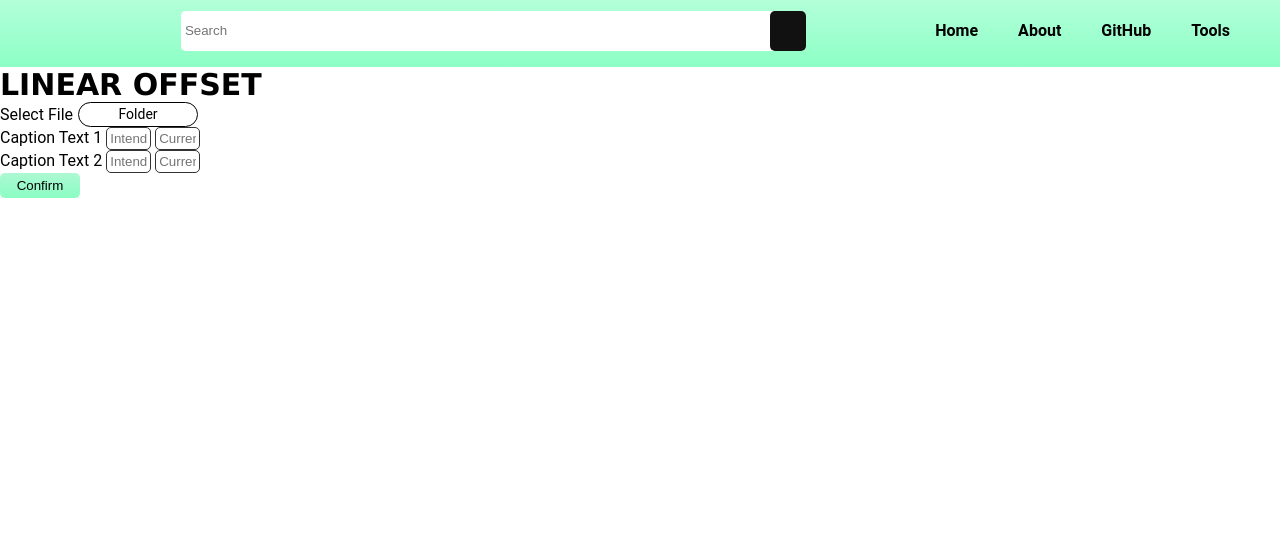
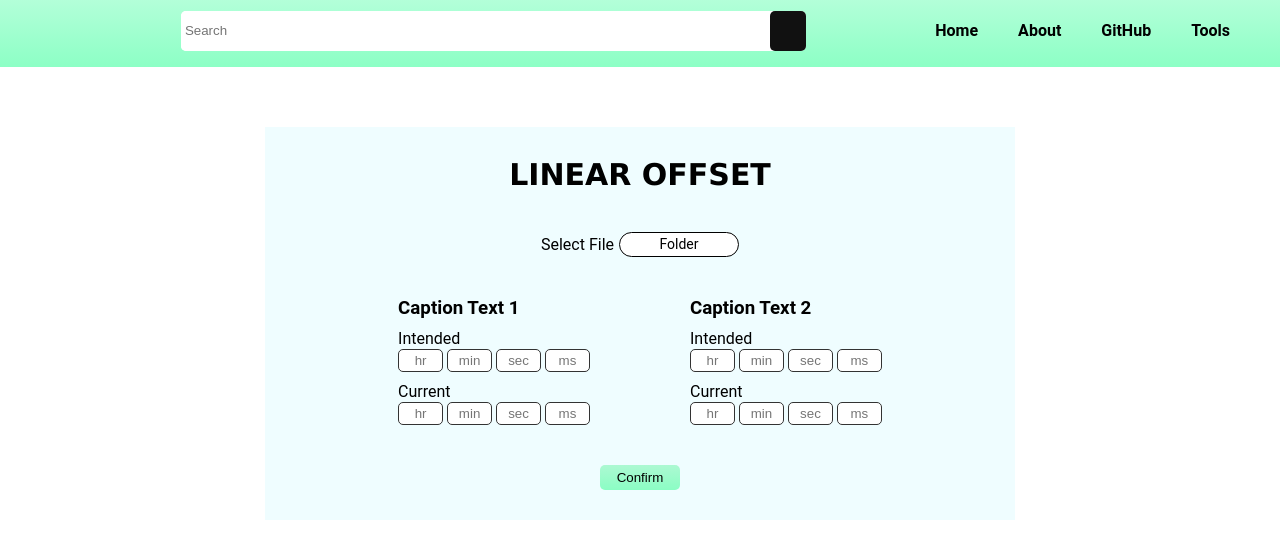
Before and after one commit to DekoMoon/Subtitle-Video-Tools, a website: page html/linear-offset.html in a window 1280 px wide. Drawn offline with Linux system fonts and the light colour scheme.

Commit message:
finished all basic scss except video analysis page

```diff
--- a/html/linear-offset.html
+++ b/html/linear-offset.html
@@ -35,32 +35,68 @@
     </ul>
   </nav>
 
-  <header class="header">
-    <h1 class="header__title h1">Linear Offset</h1>
-  </header>
+  <main class="lo-main">
+    <h1 class="lo-main__title h1">Linear Offset</h1>
 
-  <main class="main">
     <div class="drop-file-box">
-      <span class="drop-file-box__name normal-text">Select File</span>
+      <span class="drop-file-box__name input-name">Select File</span>
       <label for="drop-file-box__file-input" class="drop-file-box__drop-label">Folder</label>
       <input type="file" id="drop-file-box__file-input" class="drop-file-box__file-input input-file" accept=".srt">
     </div>
 
     <div class="linear-box">
+
       <div class="linear-box__wrapper-1">
-        <span class="linear-box__name-1 normal-text">Caption Text 1</span>
-        <input type="text" placeholder="Intended: 00:04:50,000" class="linear-box__intended-input-1 input-2">
-        <input type="text" placeholder="Current: 00:05:00,000" class="linear-box__current-input-1 input-2">
+        <h3 class="linear-box__h3-1 h3">Caption Text 1</h3>
+
+        <div class="linear-box__intended-box-1">
+          <span class="linear-box__intended-name-1 input-name">Intended</span>
+          <div class="linear-box__input-intended-wrapper-1">
+            <input type="text" class="linear-box__hr-intended-input-1 input-2" placeholder="hr">
+            <input type="text" class="linear-box__min-intended-input-1 input-2" placeholder="min">
+            <input type="text" class="linear-box__sec-intended-input-1 input-2" placeholder="sec">
+            <input type="text" class="linear-box__ms-intended-input-1 input-2" placeholder="ms">
+          </div>
+        </div>
+
+        <div class="linear-box__current-box-1">
+          <span class="linear-box__current-name-1 input-name">Current</span>
+          <div class="linear-box__input-current-wrapper-1">
+            <input type="text" class="linear-box__hr-current-input-1 input-2" placeholder="hr">
+            <input type="text" class="linear-box__min-current-input-1 input-2" placeholder="min">
+            <input type="text" class="linear-box__sec-current-input-1 input-2" placeholder="sec">
+            <input type="text" class="linear-box__ms-current-input-1 input-2" placeholder="ms">
+          </div>
+        </div>
       </div>
 
       <div class="linear-box__wrapper-2">
-        <span class="linear-box__caption-2-name normal-text">Caption Text 2</span>
-        <input type="text" placeholder="Intended: 00:30:10,000" class="linear-box__intended-input-2 input-2">
-        <input type="text" placeholder="Current: 00:31:00,000" class="linear-box__current-input-2 input-2">
+        <h3 class="linear-box__h3-2 h3">Caption Text 2</h3>
+
+        <div class="linear-box__intended-box-2">
+          <span class="linear-box__intended-name-2 input-name">Intended</span>
+          <div class="linear-box__input-intended-wrapper-1">
+            <input type="text" class="linear-box__hr-intended-input-2 input-2" placeholder="hr">
+            <input type="text" class="linear-box__min-intended-input-2 input-2" placeholder="min">
+            <input type="text" class="linear-box__sec-intended-input-2 input-2" placeholder="sec">
+            <input type="text" class="linear-box__ms-intended-input-2 input-2" placeholder="ms">
+          </div>
+        </div>
+
+        <div class="linear-box__current-box-2">
+          <span class="linear-box__current-name-2 input-name">Current</span>
+          <div class="linear-box__input-current-wrapper-2">
+            <input type="text" class="linear-box__hr-current-input-2 input-2" placeholder="hr">
+            <input type="text" class="linear-box__min-current-input-2 input-2" placeholder="min">
+            <input type="text" class="linear-box__sec-current-input-2 input-2" placeholder="sec">
+            <input type="text" class="linear-box__ms-current-input-2 input-2" placeholder="ms">
+          </div>
+        </div>
       </div>
+
     </div>
 
-    <button class="main__submit-btn button-4">Confirm</button>
+    <button class="lo-main__submit-btn button-4">Confirm</button>
   </main>
 </body>
 </html>
--- a/sass/abstract/_mixins.scss
+++ b/sass/abstract/_mixins.scss
@@ -12,8 +12,8 @@
   background-size: $width $height;
 }
 
-@mixin media($bp) {
-  @media #{$bp} {
-    @content
-  }
+@mixin caption-box() {
+  display: flex;
+  flex-flow: column;
+  gap: 1px 5px;
 }
--- a/sass/component/_fixed-box.scss
+++ b/sass/component/_fixed-box.scss
@@ -3,15 +3,8 @@
   flex-flow: column;
   gap: 1rem;
 
-  &__start-wrapper,
-  &__offset-wrapper {
-    display: flex;
-    flex-flow: column;
-    gap: 1px 5px;
-  }
-
-  &__start-name,
-  &__offset-name {
-    // flex-basis: 100%;
+  &__start-box,
+  &__offset-box {
+    @include caption-box();
   }
 }
--- /dev/null
+++ b/sass/component/_linear-box.scss
@@ -0,0 +1,30 @@
+.linear-box {
+
+  display: flex;
+  flex-flow: column;
+  gap: 2rem;
+
+  &__wrapper-1,
+  &__wrapper-2 {
+    display: grid;
+    gap: 0.7rem;
+  }
+
+  &__intended-box-1,
+  &__current-box-1,
+  &__intended-box-2,
+  &__current-box-2 {
+    @include caption-box();
+  }
+
+
+  @media #{$min-width-bp-2} {
+    flex-flow: row;
+    gap: 10rem;
+
+    &__wrapper-1,
+    &__wrapper-2 {
+      gap: 1rem;
+    }
+  }
+}
--- a/sass/main.scss
+++ b/sass/main.scss
@@ -30,8 +30,8 @@
 @import "component/input-1";
 @import "component/input-2";
 
+@import "component/linear-box";
 @import "component/list-box";
-
 @import "component/search-bar";
 @import "component/social-nav";
 
@@ -47,7 +47,9 @@
 @import "pages/about/a-footer";
 @import "pages/about/a-main";
 
-@import "pages/fixed-offset/fo-main.scss";
+@import "pages/fixed-offset/fo-main";
 
 @import "pages/home/h-header";
 @import "pages/home/h-main";
+
+@import "pages/linear-offset/lo-main";
--- a/sass/pages/fixed-offset/fo-main.scss
+++ b/sass/pages/fixed-offset/_fo-main.scss
@@ -1,5 +1,5 @@
 .fo-main {
-  max-width: 45rem;
+  max-width: 50rem;
   background-color: $fo-main-bg-color;
   padding: 3rem 0;
   margin: 6rem auto;
--- /dev/null
+++ b/sass/pages/linear-offset/_lo-main.scss
@@ -0,0 +1,18 @@
+.lo-main {
+  // Maybe a good idea to use mixin instead of layout because I don't exactly want to conform main to a default type (especially for lo-main)
+  max-width: 45rem;
+  background-color: $fo-main-bg-color;
+  padding: 3rem 0;
+  margin: 6rem auto;
+
+  display: flex;
+  justify-content: center;
+  align-items: center;
+  flex-flow: column;
+  gap: 2rem;
+
+  @media #{$min-width-bp-2} {
+    max-width: 75rem;
+    gap: 4rem;
+  }
+}
```
Also changed, not shown: html/fixed-offset.html (+10 -10 lines), css/main.css.
